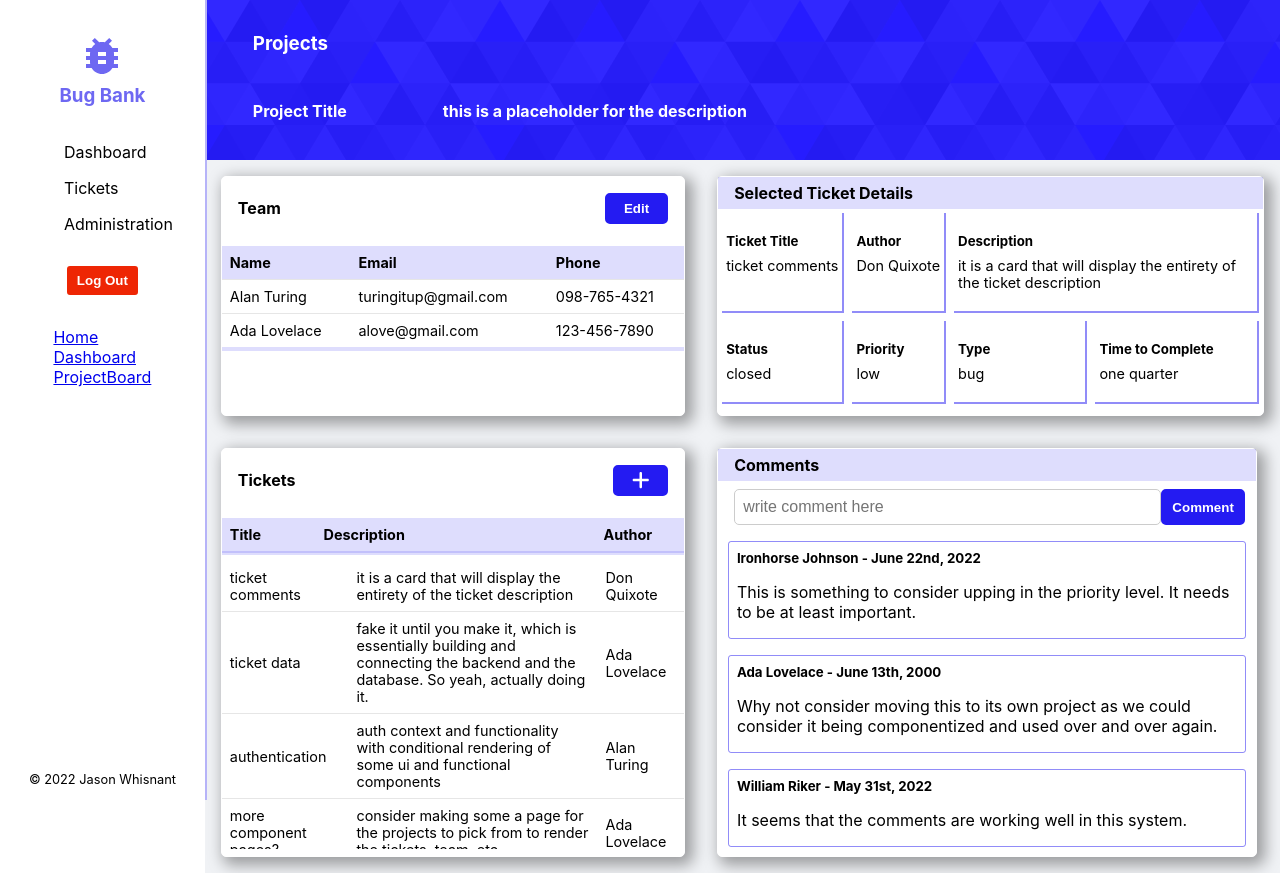
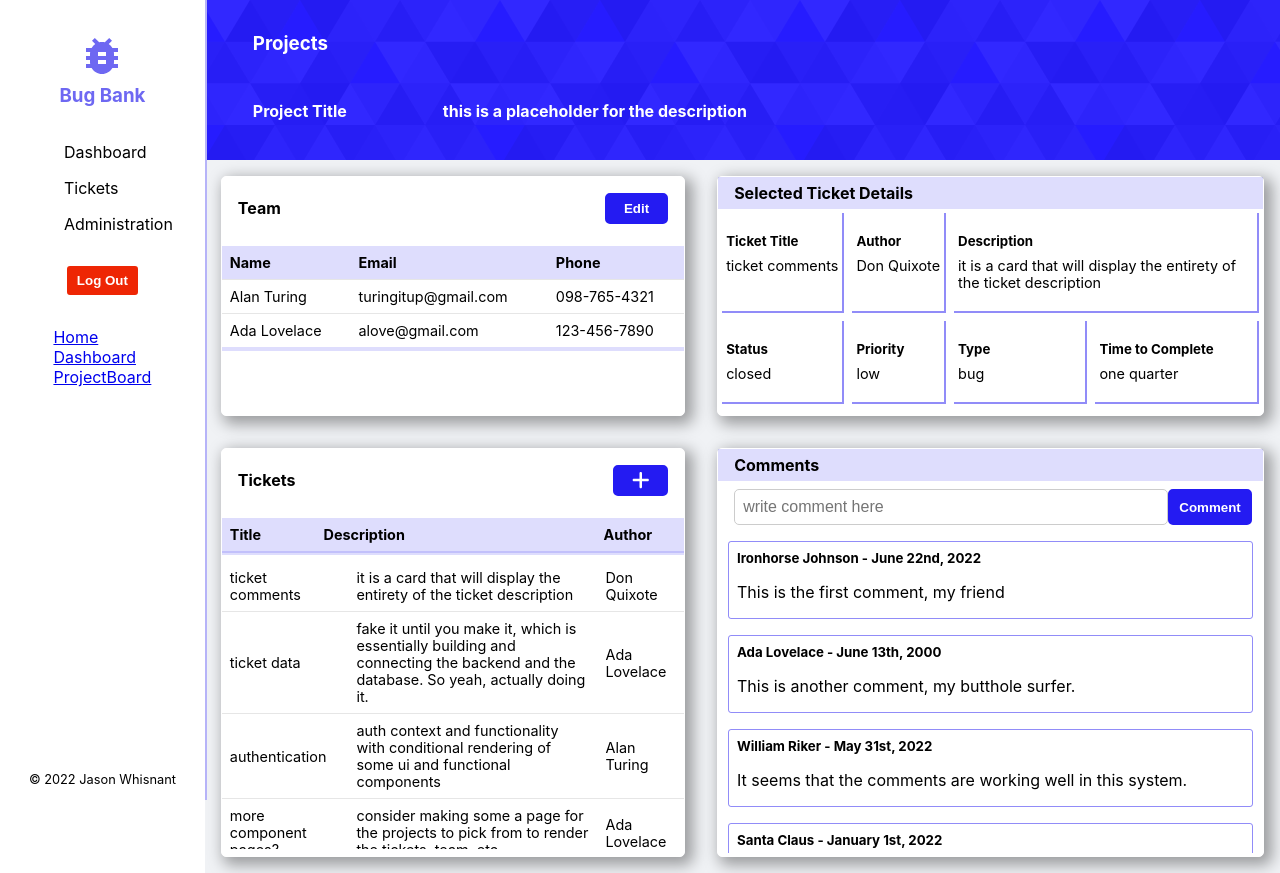
Before and after one commit to Tasups/bug-tracker-frontend, a React (Create React App) app: page /projectboard in a window 1280 px wide. Built offline with nearby package versions, Linux system fonts and the light colour scheme.

Commit message:
ticketComments now pulled from ticketData.js

```diff
--- a/src/App.css
+++ b/src/App.css
@@ -1058,7 +1058,7 @@ html,body {
   border-radius: 5px;
   -webkit-box-shadow: 5px 5px 15px 3px rgba(0,0,0,0.36);
   box-shadow: 5px 5px 15px 3px rgba(0,0,0,0.36);
-  max-width: 50%;
+  min-width: 50%;
   max-height: 26rem;
 }
 
--- a/src/components/projectBoard/ProjectBoard.js
+++ b/src/components/projectBoard/ProjectBoard.js
@@ -9,7 +9,6 @@ import ProjectTicketComments from './ProjectTicketComments'
 
 import projectsData from '../../data/contributorsData'
 import ticketsData from '../../data/ticketsData'
-import commentsData from '../../data/commentsData'
 
 const { v4: uuidv4 } = require('uuid');
 
@@ -19,7 +18,7 @@ const ProjectBoard = () => {
   const [projects, setProjects] = useState(projectsData)
   const [tickets, setTickets] = useState(ticketsData)
   const [ticketForDescription, setTicketForDescription] = useState(tickets[0])
-  const [comments, setComments] = useState(commentsData)
+  const [comments, setComments] = useState(ticketsData[0].comments)
   const [newComment, setNewComment] = useState("")
   const [newTitle, setNewTitle] = useState("")
   const [newDescription, setNewDescription] = useState("")
@@ -28,7 +27,6 @@ const ProjectBoard = () => {
   const [newPriority, setNewPriority] = useState("")
   const [newType, setNewType] = useState("")
   const [newETA, setNewETA] = useState("")
-
 
   const toggleAddTicketModal = () => {
     setOpen(prev => !prev)
@@ -71,7 +69,16 @@ const ProjectBoard = () => {
       priority: newPriority,
       type: newType,
       ETA: newETA,
-      id: uuidv4()
+      id: uuidv4(),
+      comments:
+      [
+        {
+          comment: "Please make comments to describe the ticket",
+          id: uuidv4(),
+          author: "Jason Whisnant",
+          date: dateConversion()
+        }
+      ]
     }
     setTickets([...tickets, newTicket])
     // PLACE TO SEE IF THE ONCHANGE ANONYMOUS FUNCTION SET STATE OR NOT
@@ -89,7 +96,7 @@ const ProjectBoard = () => {
     e.preventDefault()
     const newTicketComment = {
       comment: newComment,
-      author: "Jason", // the author would be the person who is logged in
+      author: "Jason Whisnant", // the author would be the person who is logged in
       date: dateConversion(),
       id: uuidv4,
     }
--- a/src/components/projectBoard/ProjectTicketComments.js
+++ b/src/components/projectBoard/ProjectTicketComments.js
@@ -10,15 +10,13 @@ const ProjectTicketComments = (props) => {
       <form>
         <label htmlFor="comment" hidden="hidden">Comment</label>
         <input
+          required
           type="text"
           id="comment"
           name="comment"
           placeholder="write comment here"
           onChange={props.commentChange}
           value={props.newComment}
-        // value={lastName}
-        // onChange={lastNameChange}
-        required
         />
         <button onClick={props.addNewComment}>Comment</button>
       </form>
```
Also changed, not shown: src/images/bug-tracker-example.jpg (added), src/notes.txt. Lines whose indentation alone changed are shown as unchanged.
